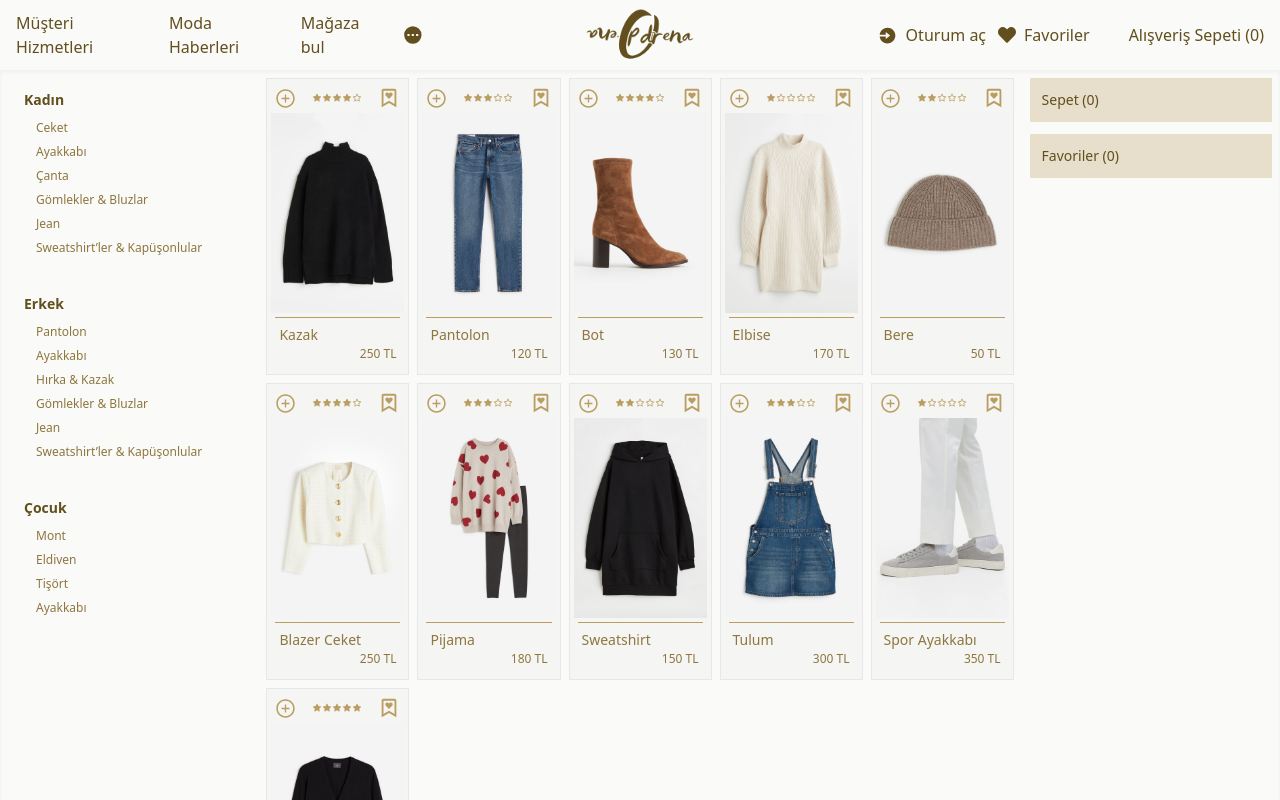
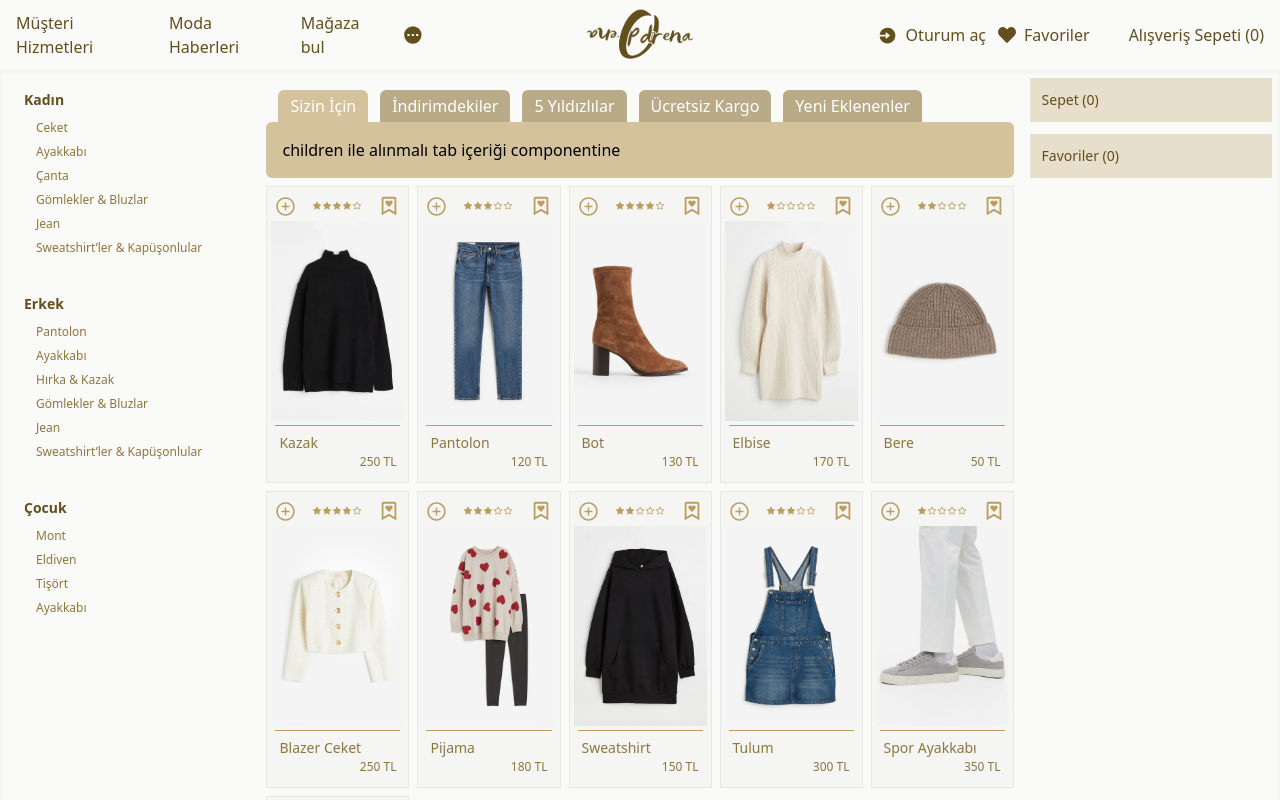
Before and after one commit to fSenaErdogan/add-to-cart, a React (Vite) app: page / in a window 1280 px wide. Shown: the top 800 px of the page. Built offline with nearby package versions, Linux system fonts and the light colour scheme; data requests are answered from the project's data file; some icons are missing.

Commit message:
edit:canvas/detailpage

```diff
--- a/src/MockData/db.json
+++ b/src/MockData/db.json
@@ -203,5 +203,27 @@
             "images": "http://localhost:5173/hirka.jpg",
             "star": "5"
         }
+    ],
+    "tabs":[
+        {
+            "id": 1,
+            "name": "Sizin İçin"
+        },
+        {
+            "id": 2,
+            "name": "İndirimdekiler"
+        },
+        {
+            "id": 3,
+            "name": "5 Yıldızlılar"
+        },
+        {
+            "id": 4,
+            "name": "Ücretsiz Kargo"
+        },
+        {
+            "id": 5,
+            "name": "Yeni Eklenenler"
+        }
     ]
 }
--- a/src/Pages/App.jsx
+++ b/src/Pages/App.jsx
@@ -3,24 +3,58 @@ import { useEffect, useState } from "react"
 import UrunKutusu from "../components/UrunKutusu"
 import Loading from "../components/Loading"
 import axios from "axios"
-
+// import OffCanvas from "../components/OffCanvas"
 
 function App() {
 
+
   const [products, setProducts] = useState([])
+  const [tabs, setTabs] = useState([])
+  const [activeTab, setActiveTab] = useState(1)
+
 
   const fetchProducts = async () => {
     const products = await axios.get(`${import.meta.env.VITE_API_URL}/products`)
     setProducts(products.data)
   }
 
+  const fetchTabs = async () => {
+    const tabs = await axios.get(`${import.meta.env.VITE_API_URL}/tabs`)
+    setTabs(tabs.data)
+  }
+
   useEffect(() => {
     fetchProducts()
+    fetchTabs()
   }, [])
-
 
   return (
     <>
+      {
+        (tabs.length > 0) ? (
+          <div className="h-fit my-2">
+            <div className="tabbuttons m-3 mb-0 flex gap-3 text-white">
+              {tabs.map((tab, index) => (
+                <button key={index} onClick={() => setActiveTab(tab.id)}
+                  className={`px-3 py-1 w-fit rounded-t-md
+                  ${activeTab === tab.id ? "bg-brown-light/60" : "bg-brown-normal/60"}`}>
+                  {tab.name}
+                </button>
+              ))}
+            </div>
+
+              {tabs.map((tab) => (
+                <div className={`${activeTab !== tab.id && "hidden"}`}>
+                  <div className="bg-brown-light/60 p-4 rounded-md ">
+                    children ile alınmalı tab içeriği componentine
+                  </div>
+                </div>
+              ))}
+
+          </div>
+        ) : <Loading />
+      }
+
       {
         (products.length > 0) ? (
           <div className='grid grid-cols-5 gap-2'>
@@ -30,6 +64,7 @@ function App() {
           </div>
         ) : <Loading />
       }
+      {/* <OffCanvas /> */}
 
     </>
   )
--- a/src/Pages/ProductDetail.jsx
+++ b/src/Pages/ProductDetail.jsx
@@ -26,21 +26,77 @@ function ProductDetail() {
         {
           product !== null && (
             <div className=" p-4 flex gap-5 ">
+              {/* image */}
               <div className="w-2/5">
                 <img src={product.images} className="w-full border" alt="" />
               </div>
               <div className="w-3/5">
+                {/* name & star */}
                 <div className="flex items-center mb-5">
-                  <h5 className="text-3xl font-bold mb-4">
+                  <h5 className="text-3xl font-bold mb-4 text-brown-normal">
                     {product.name}
                   </h5>
-
                   <div className="ms-auto">
                     <Star product={product} size={20} />
                   </div>
+                </div>
+                {/* detail */}
+                <div className="w-full">
+                  {/* sizes */}
+                  <div className="flex flex-wrap w-full  items-center mb-2 bg-brown-light/10">
+                    <p className="p-2 ps-3 mb-1 bg-brown-light/20 w-full">Boyutlar</p>
+                    {product.size.map((sizes, index) => (
+                      <div className="" key={index}>
+                        <div className="mb-1 w-fit px-2 flex items-center justify-center mr-2">
+                          <div className="me-1 border border-brown-dark rounded-full bg-brown-dark w-1 h-1">
+                          </div>
+                          <p>{sizes}
+                          </p>
+                        </div>
+                      </div>
+                    ))}
+                  </div>
+                  {/* colors */}
+                  <div className="flex flex-wrap w-full items-center mb-2 bg-brown-light/10">
+                    <p className="p-2 ps-3 mb-1 bg-brown-light/20 w-full">Renkler</p>
+                    {product.color.map((colors, index) => (
+                      <div className="" key={index}>
+                        <div className="mb-1 w-fit px-2 flex items-center justify-center mr-2">
+                          <div className="me-1 border border-brown-dark rounded-full bg-brown-dark w-1 h-1">
+                          </div>
+                          <p>{colors}
+                          </p>
+                        </div>
+                      </div>
+                    ))}
+                  </div>
+                  {/* price */}
+                  <div className="flex flex-wrap w-full items-center mb-2 bg-brown-light/10">
+                    <p className="p-2 ps-3 mb-1 bg-brown-light/20 w-full">Fiyat</p>
 
+                    <div className="">
+                      <div className="mb-1 w-fit px-2 flex items-center justify-center mr-2">
+                        <div className="me-1 border border-brown-dark rounded-full bg-brown-dark w-1 h-1">
+                        </div>
+                        <p>{product.price}
+                        </p>
+                      </div>
+                    </div>
+
+                  </div>
                 </div>
-                  ergerger
+                {/* buttons */}
+                <div>
+                  <div className="columns-2 flex gap-3">
+                    <button className="bg-brown-normal/90 w-full hover:scale-105 duration-300 p-2 text-white">
+                      Sepete ekle
+                    </button>
+                    <button className="bg-brown-normal/90 w-full hover:scale-105 duration-300 p-2 text-white">
+                      Favorilere ekle
+                    </button>
+                  </div>
+                </div>
+
               </div>
             </div>
 
--- /dev/null
+++ b/src/components/OffCanvas.jsx
@@ -0,0 +1,11 @@
+
+
+const OffCanvas = () => {
+    return(
+        <div>
+            buraya notification yardım wp bağlantısı veya başka bir şey için canvas gelecek
+        </div>
+    )
+}
+
+export default OffCanvas
```
Also changed, not shown: src/components/TabMenu/index.jsx (added, +9 -0 lines).
